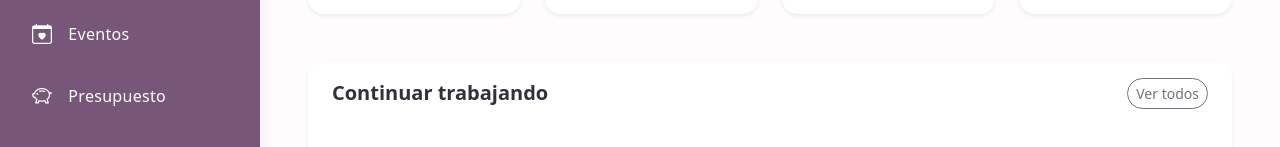
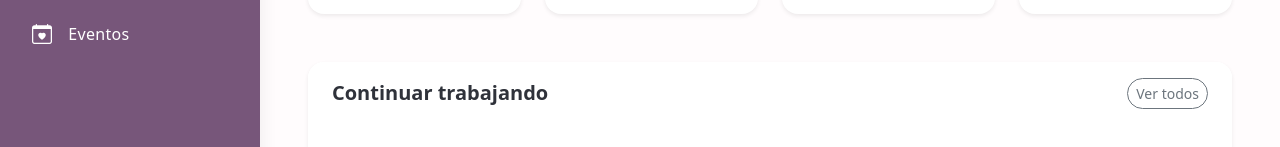
Before and after one commit to Render78/CosTrack, an Angular app: page / in a window 1280 px wide. Shown: the part 286-433 px from the top of the page. Built offline with nearby package versions, Linux system fonts and the light colour scheme.

Commit message:
delete presupuesto

```diff
--- a/src/app/components/sidebar/sidebar.component.html
+++ b/src/app/components/sidebar/sidebar.component.html
@@ -33,12 +33,6 @@
                 Eventos
             </a>
         </li>
-        <li>
-            <a href="#" class="nav-link text-white d-flex align-items-center">
-                <i class="bi bi-piggy-bank me-3 fs-5"></i>
-                Presupuesto
-            </a>
-        </li>
     </ul>
 
     <hr class="separator my-4">
```
